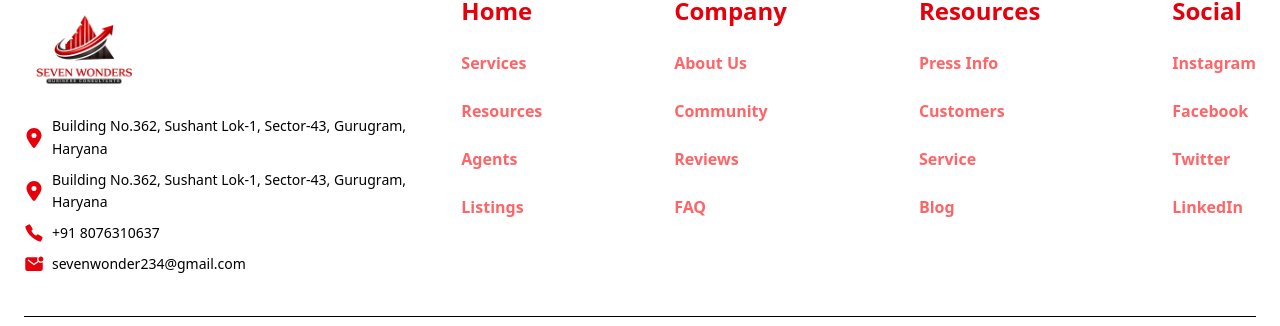
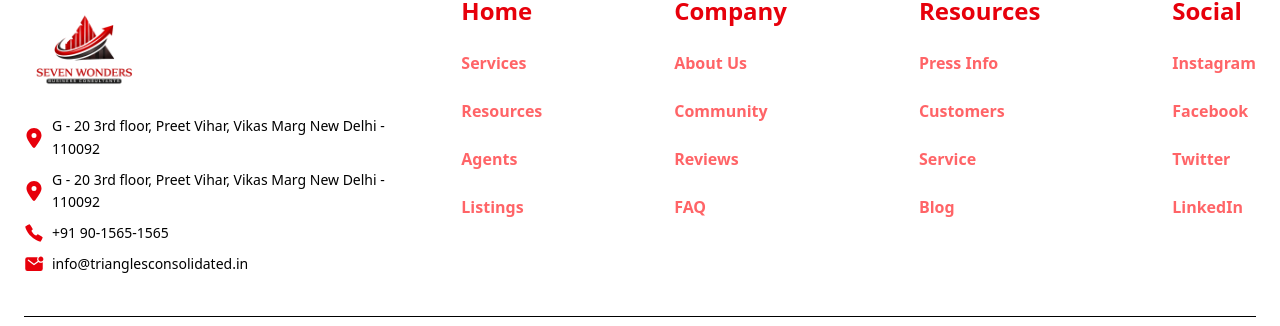
Before and after one commit to inzaagiinfra-eng/Seven-Wonders, a React app: page / in a window 1280 px wide. Shown: the part 4755-5081 px from the top of the page. Built offline with nearby package versions, Linux system fonts and the light colour scheme; the HTML template or start-up script is replaced by a standard one.

Commit message:
home form working contact address change

```diff
--- a/src/components/contact/Contact.jsx
+++ b/src/components/contact/Contact.jsx
@@ -28,7 +28,7 @@ const Contact = () => {
             .send(
                 "service_yi1xnlk",
                 "template_vm9d14y",
-                e.target,
+                formData,
                 "TfVh_h1JB2MjU51Si"
             )
             .then(
--- a/src/components/footer/Footer.jsx
+++ b/src/components/footer/Footer.jsx
@@ -57,24 +57,24 @@ const Footer = () => {
                         <p className="text-sm flex items-center  gap-2  leading-relaxed">
                             <span><FaLocationDot className="text-red-600" size={20} />
                             </span>
-                            <span>Building No.362, Sushant Lok-1,
-                                Sector-43, Gurugram, Haryana</span>
+                            <span> G - 20 3rd floor, Preet Vihar,
+                                Vikas Marg New Delhi - 110092</span>
                         </p>
                         <p className="text-sm flex items-center gap-2  leading-relaxed">
                             <span><FaLocationDot className="text-red-600" size={20} />
                             </span>
-                            <span>Building No.362, Sushant Lok-1,
-                                Sector-43, Gurugram, Haryana</span>
+                            <span> G - 20 3rd floor, Preet Vihar,
+                                Vikas Marg New Delhi - 110092</span>
                         </p>
                         <p className="text-sm flex items-center gap-2  leading-relaxed">
                             <span><IoCallSharp className="text-red-600" size={20} />
                             </span>
-                            <span>+91 8076310637</span>
+                            <span>+91 90-1565-1565</span>
                         </p>
                         <p className="text-sm flex items-center gap-2  leading-relaxed">
-                            <span><IoMailUnread className="text-red-600"  size={20} />
+                            <span><IoMailUnread className="text-red-600"  size={20}/>
                             </span>
-                            <span>sevenwonder234@gmail.com</span>
+                            <span>info@trianglesconsolidated.in</span>
                         </p>
                     </div>
                 </div>
@@ -97,7 +97,6 @@ const Footer = () => {
                             </div>
                         ))}
                     </div>
-
                     <div className="hidden md:flex lg:hidden justify-between">
                         {sections.map((sec, i) => (
                             <div key={i} className="flex flex-col gap-3">
```
